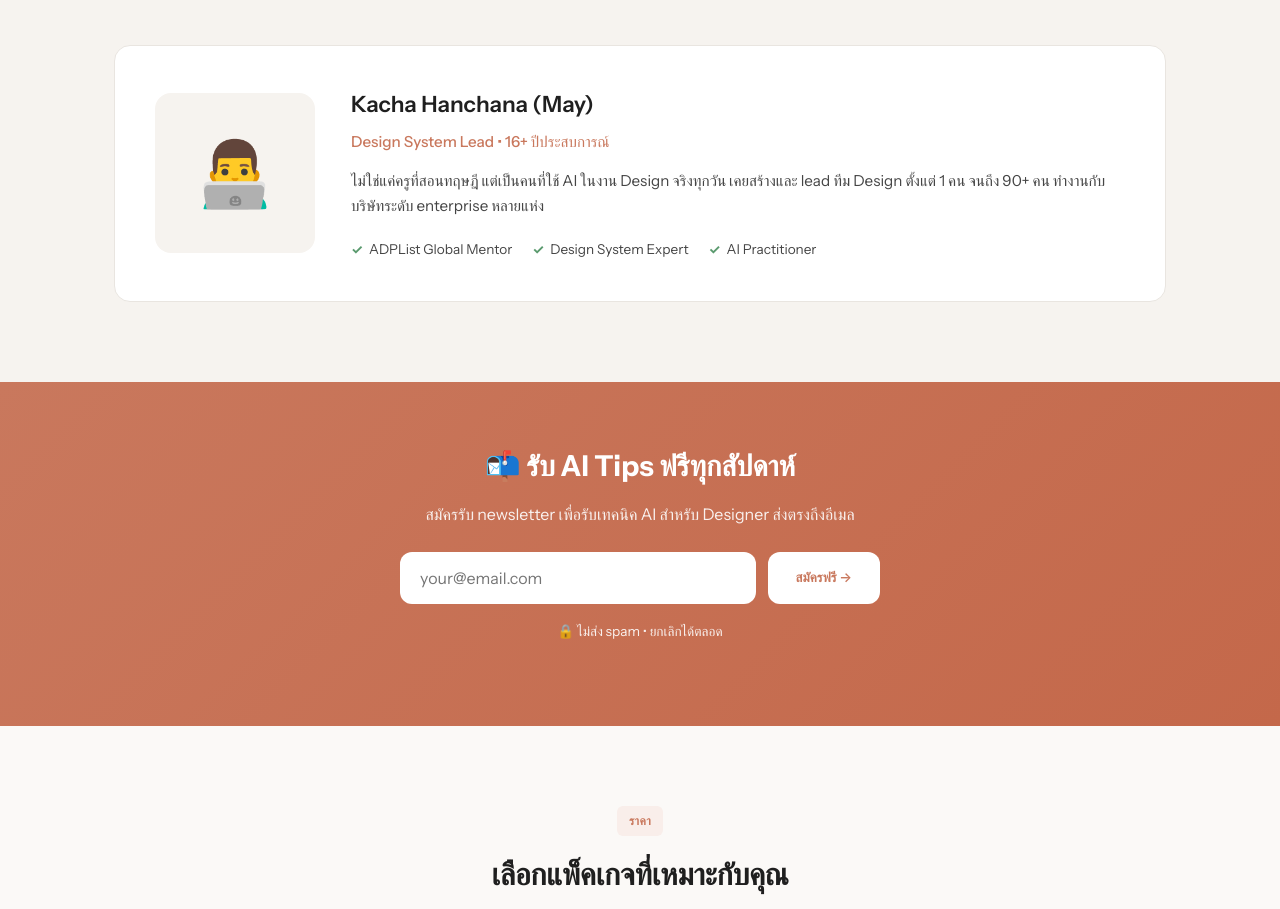
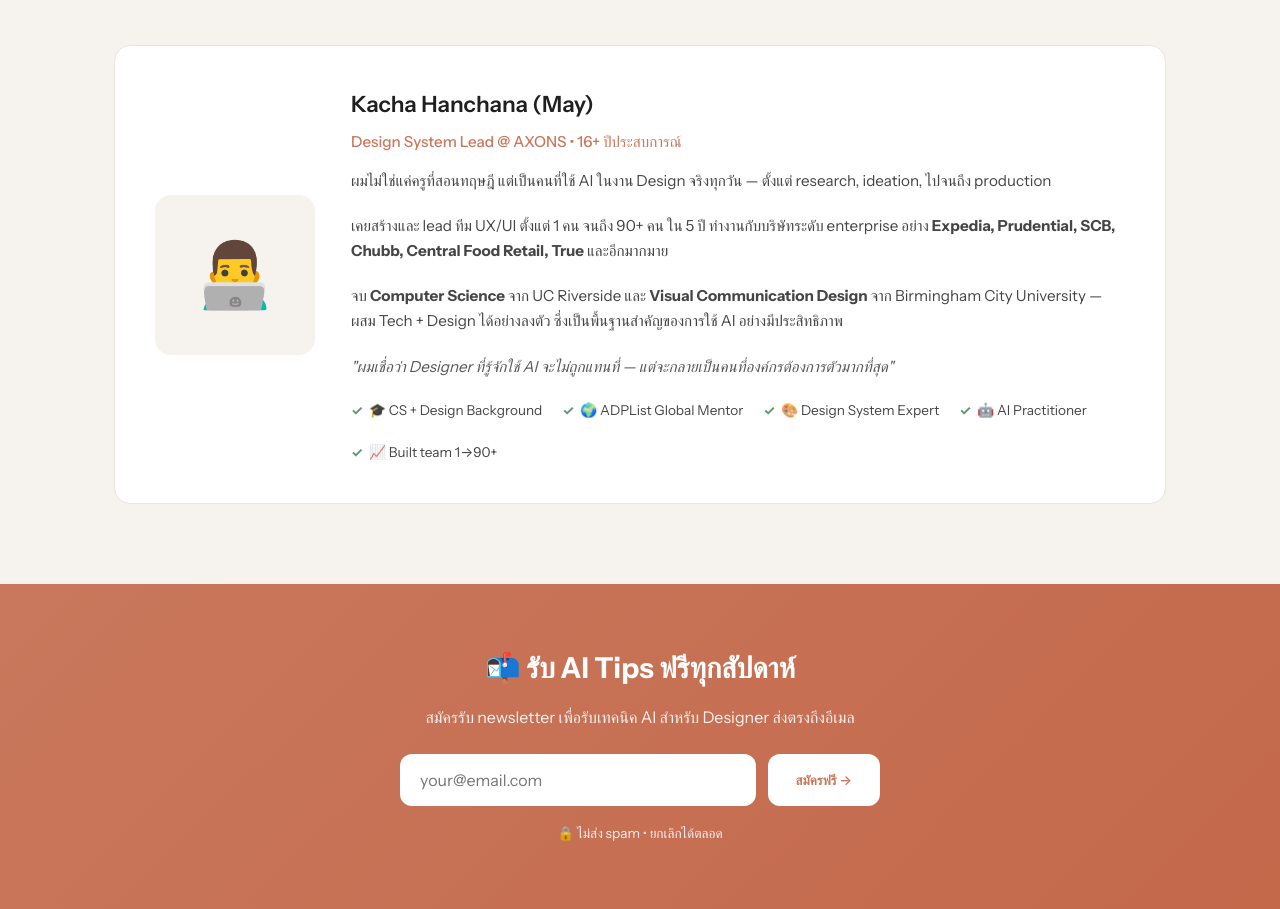
Before and after one commit to gotosira/ai-workshop-platform, a plain HTML site: page index.html in a window 1280 px wide. Shown: the part 4004-4913 px from the top of the page. Drawn offline with Linux system fonts and the light colour scheme; a web font is replaced by a local one.

Commit message:
✨ Improve instructor bio with detailed background

```diff
--- a/index.html
+++ b/index.html
@@ -1206,16 +1206,25 @@
                 <div class="instructor-photo">👨‍💻</div>
                 <div class="instructor-info">
                     <h3>Kacha Hanchana (May)</h3>
-                    <div class="instructor-title">Design System Lead • 16+ ปีประสบการณ์</div>
+                    <div class="instructor-title">Design System Lead @ AXONS • 16+ ปีประสบการณ์</div>
                     <p class="instructor-bio">
-                        ไม่ใช่แค่ครูที่สอนทฤษฎี แต่เป็นคนที่ใช้ AI ในงาน Design จริงทุกวัน
-                        เคยสร้างและ lead ทีม Design ตั้งแต่ 1 คน จนถึง 90+ คน
-                        ทำงานกับบริษัทระดับ enterprise หลายแห่ง
+                        ผมไม่ใช่แค่ครูที่สอนทฤษฎี แต่เป็นคนที่ใช้ AI ในงาน Design จริงทุกวัน — ตั้งแต่ research, ideation, ไปจนถึง production
+                    </p>
+                    <p class="instructor-bio">
+                        เคยสร้างและ lead ทีม UX/UI ตั้งแต่ 1 คน จนถึง 90+ คน ใน 5 ปี ทำงานกับบริษัทระดับ enterprise อย่าง <strong>Expedia, Prudential, SCB, Chubb, Central Food Retail, True</strong> และอีกมากมาย
+                    </p>
+                    <p class="instructor-bio">
+                        จบ <strong>Computer Science</strong> จาก UC Riverside และ <strong>Visual Communication Design</strong> จาก Birmingham City University — ผสม Tech + Design ได้อย่างลงตัว ซึ่งเป็นพื้นฐานสำคัญของการใช้ AI อย่างมีประสิทธิภาพ
+                    </p>
+                    <p class="instructor-bio" style="margin-top: 1rem; font-style: italic; opacity: 0.9;">
+                        "ผมเชื่อว่า Designer ที่รู้จักใช้ AI จะไม่ถูกแทนที่ — แต่จะกลายเป็นคนที่องค์กรต้องการตัวมากที่สุด"
                     </p>
                     <div class="credentials">
-                        <span class="credential">ADPList Global Mentor</span>
-                        <span class="credential">Design System Expert</span>
-                        <span class="credential">AI Practitioner</span>
+                        <span class="credential">🎓 CS + Design Background</span>
+                        <span class="credential">🌍 ADPList Global Mentor</span>
+                        <span class="credential">🎨 Design System Expert</span>
+                        <span class="credential">🤖 AI Practitioner</span>
+                        <span class="credential">📈 Built team 1→90+</span>
                     </div>
                 </div>
             </div>
```
